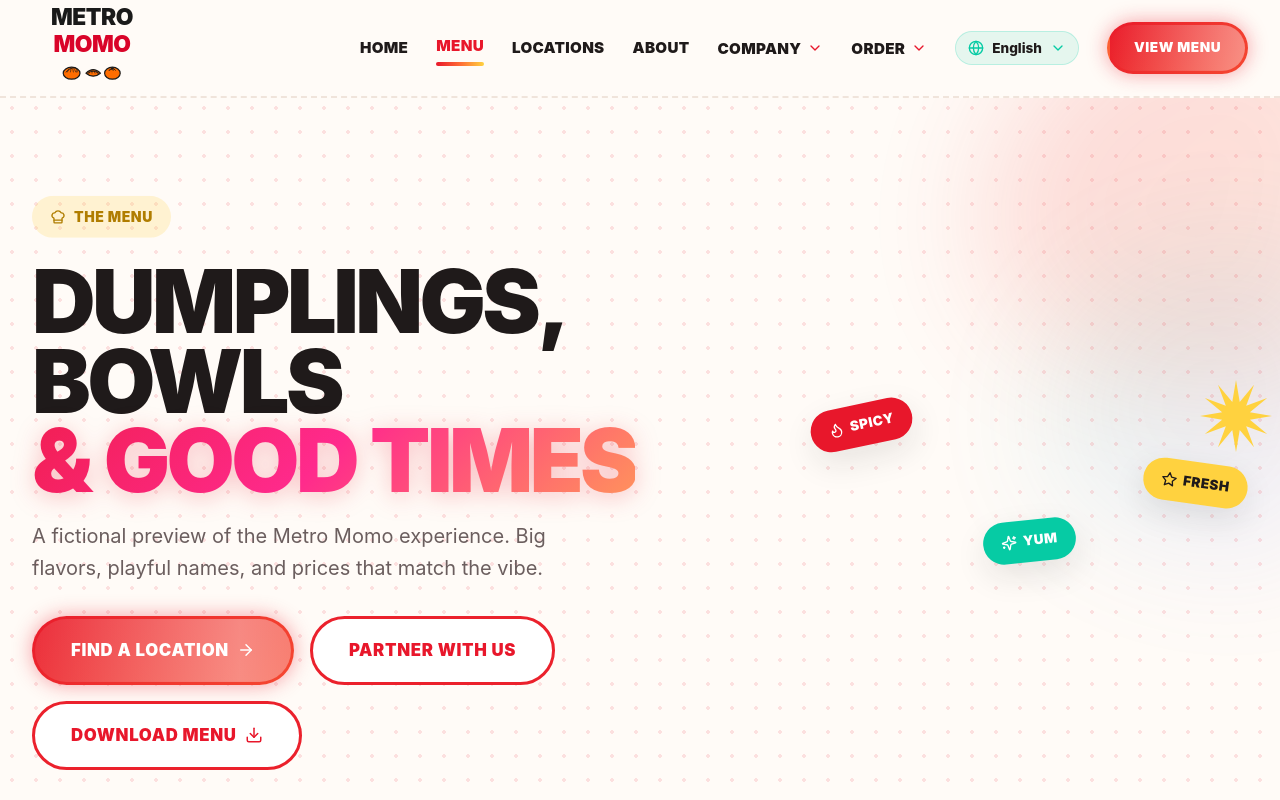
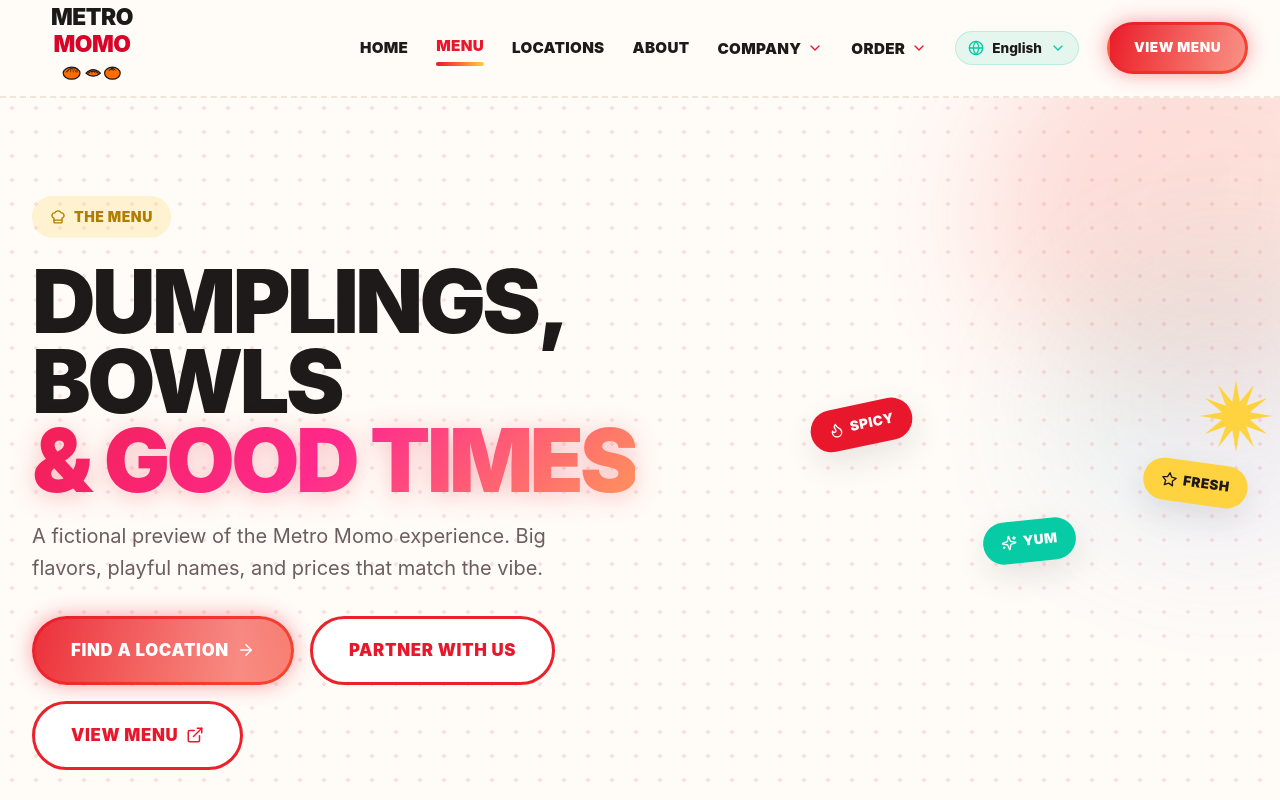
Before and after one commit to PB9181/metro-momo-website, a React (Vite) app: page /menu in a window 1280 px wide. Shown: the top 800 px of the page. Built offline with nearby package versions, Linux system fonts and the light colour scheme.

Commit message:
Change Menu PDF button to open in browser instead of downloading

```diff
--- a/src/i18n/de.json
+++ b/src/i18n/de.json
@@ -246,7 +246,7 @@
       "subtitle": "Eine fiktive Vorschau auf das Metro Momo Erlebnis. Große Aromen, verspielte Namen und Preise, die zur Stimmung passen.",
       "ctaPrimary": "Standort finden",
       "ctaSecondary": "Partner werden",
-      "ctaDownload": "Menü herunterladen",
+      "ctaViewMenu": "Menü ansehen",
       "sticker1": "SCHARF",
       "sticker2": "FRISCH",
       "sticker3": "LECKER"
--- a/src/i18n/en.json
+++ b/src/i18n/en.json
@@ -246,7 +246,7 @@
       "subtitle": "A fictional preview of the Metro Momo experience. Big flavors, playful names, and prices that match the vibe.",
       "ctaPrimary": "Find a location",
       "ctaSecondary": "Partner with us",
-      "ctaDownload": "Download menu",
+      "ctaViewMenu": "View menu",
       "sticker1": "SPICY",
       "sticker2": "FRESH",
       "sticker3": "YUM"
--- a/src/i18n/fr.json
+++ b/src/i18n/fr.json
@@ -246,7 +246,7 @@
       "subtitle": "Un aperçu fictif de l'expérience Metro Momo. Grandes saveurs, noms ludiques et prix qui collent à l'ambiance.",
       "ctaPrimary": "Trouver un lieu",
       "ctaSecondary": "Devenir partenaire",
-      "ctaDownload": "Télécharger le menu",
+      "ctaViewMenu": "Voir le menu",
       "sticker1": "ÉPICÉ",
       "sticker2": "FRAIS",
       "sticker3": "DÉLICE"
--- a/src/i18n/nl.json
+++ b/src/i18n/nl.json
@@ -246,7 +246,7 @@
       "subtitle": "Een fictieve preview van de Metro Momo ervaring. Grote smaken, speelse namen en prijzen die bij de vibe passen.",
       "ctaPrimary": "Vind een locatie",
       "ctaSecondary": "Partner worden",
-      "ctaDownload": "Menu downloaden",
+      "ctaViewMenu": "Menu bekijken",
       "sticker1": "PIKANT",
       "sticker2": "VERS",
       "sticker3": "LEKKER"
--- a/src/pages/Menu.tsx
+++ b/src/pages/Menu.tsx
@@ -1,5 +1,5 @@
 import { useState } from 'react'
-import { Flame, Leaf, Sparkles, ArrowRight, ChefHat, WheatOff, MilkOff, NutOff, Download } from 'lucide-react'
+import { Flame, Leaf, Sparkles, ArrowRight, ChefHat, WheatOff, MilkOff, NutOff, ExternalLink } from 'lucide-react'
 import { Link } from 'react-router-dom'
 import { menuCategories } from '../data/menuData.ts'
 import Sticker from '../components/Sticker.tsx'
@@ -36,8 +36,8 @@ export default function Menu() {
               <Link to="/contact" className="btn btn-secondary">
                 {t('menu.hero.ctaSecondary')}
               </Link>
-              <a href="/metro-momo-menu.pdf" download className="btn btn-secondary">
-                {t('menu.hero.ctaDownload')} <Download size={18} />
+              <a href="/metro-momo-menu.pdf" target="_blank" rel="noopener noreferrer" className="btn btn-secondary">
+                {t('menu.hero.ctaViewMenu')} <ExternalLink size={18} />
               </a>
             </div>
           </div>
```
